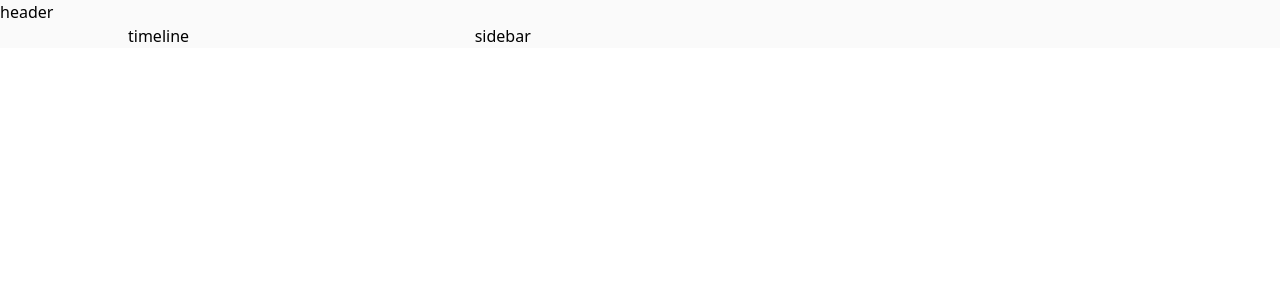
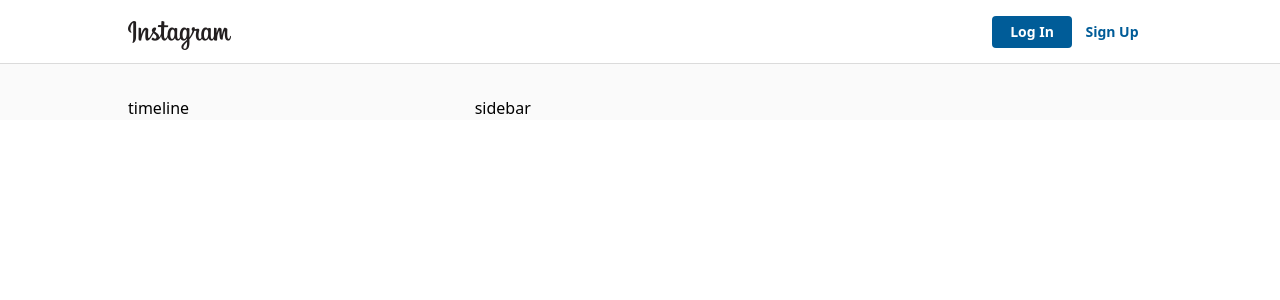
Before and after one commit to aaryandewan/insta-clone, a React (Create React App) app: page / in a window 1280 px wide. Shown: the top 300 px of the page. Built offline with nearby package versions, Linux system fonts and the light colour scheme; no server answers.

Commit message:
complicated stuff, man

```diff
--- a/src/App.js
+++ b/src/App.js
@@ -1,13 +1,19 @@
 import { lazy, Suspense } from "react";
 import { BrowserRouter as Router, Route, Switch } from "react-router-dom";
 import * as ROUTES from "./constants/routes";
+import useAuthListener from "./hooks/use-auth-listener";
+
+import UserContext from "./context/user";
+
 const Login = lazy(() => import("./pages/login"));
 const SignUp = lazy(() => import("./pages/sign-up"));
 const NotFound = lazy(() => import("./pages/not-found"));
 const Dashboard = lazy(() => import("./pages/dashboard"));
 
 function App() {
+  const { user } = useAuthListener();
   return (
+    <UserContext.Provider value={{ user }}>
       <Router>
         <Suspense fallback={<p>Loading...</p>}>
           <Switch>
@@ -18,6 +24,7 @@
           </Switch>
         </Suspense>
       </Router>
+    </UserContext.Provider>
   );
 }
 
--- a/src/components/header.js
+++ b/src/components/header.js
@@ -1,7 +1,119 @@
-import React from "react";
+import { useContext } from "react";
+import { Link, useHistory } from "react-router-dom";
+import FirebaseContext from "../context/firebase";
+import UserContext from "../context/user";
+import * as ROUTES from "../constants/routes";
+import { DEFAULT_IMAGE_PATH } from "../constants/paths";
+import useUser from "../hooks/use-user";
 
-function header() {
-  return <div>header</div>;
+export default function Header() {
+  const { user: loggedInUser } = useContext(UserContext);
+  const { user } = useUser(loggedInUser?.uid);
+  const { firebase } = useContext(FirebaseContext);
+  const history = useHistory();
+
+  return (
+    <header className="h-16 bg-white border-b border-gray-primary mb-8">
+      <div className="container mx-auto max-w-screen-lg h-full">
+        <div className="flex justify-between h-full">
+          <div className="text-gray-700 text-center flex items-center align-items cursor-pointer">
+            <h1 className="flex justify-center w-full">
+              <Link to={ROUTES.DASHBOARD} aria-label="Instagram logo">
+                <img
+                  src="/images/logo.png"
+                  alt="Instagram"
+                  className="mt-2 w-6/12"
+                />
+              </Link>
+            </h1>
+          </div>
+          <div className="text-gray-700 text-center flex items-center align-items">
+            {loggedInUser ? (
+              <>
+                <Link to={ROUTES.DASHBOARD} aria-label="Dashboard">
+                  <svg
+                    className="w-8 mr-6 text-black-light cursor-pointer"
+                    xmlns="http://www.w3.org/2000/svg"
+                    fill="none"
+                    viewBox="0 0 24 24"
+                    stroke="currentColor"
+                  >
+                    <path
+                      strokeLinecap="round"
+                      strokeLinejoin="round"
+                      strokeWidth={2}
+                      d="M3 12l2-2m0 0l7-7 7 7M5 10v10a1 1 0 001 1h3m10-11l2 2m-2-2v10a1 1 0 01-1 1h-3m-6 0a1 1 0 001-1v-4a1 1 0 011-1h2a1 1 0 011 1v4a1 1 0 001 1m-6 0h6"
+                    />
+                  </svg>
+                </Link>
+
+                <button
+                  type="button"
+                  title="Sign Out"
+                  onClick={() => {
+                    firebase.auth().signOut();
+                    history.push(ROUTES.LOGIN);
+                  }}
+                  onKeyDown={(event) => {
+                    if (event.key === "Enter") {
+                      firebase.auth().signOut();
+                      history.push(ROUTES.LOGIN);
+                    }
+                  }}
+                >
+                  <svg
+                    className="w-8 mr-6 text-black-light cursor-pointer"
+                    xmlns="http://www.w3.org/2000/svg"
+                    fill="none"
+                    viewBox="0 0 24 24"
+                    stroke="currentColor"
+                  >
+                    <path
+                      strokeLinecap="round"
+                      strokeLinejoin="round"
+                      strokeWidth={2}
+                      d="M17 16l4-4m0 0l-4-4m4 4H7m6 4v1a3 3 0 01-3 3H6a3 3 0 01-3-3V7a3 3 0 013-3h4a3 3 0 013 3v1"
+                    />
+                  </svg>
+                </button>
+                {user && (
+                  <div className="flex items-center cursor-pointer">
+                    <Link to={`/p/${user?.username}`}>
+                      <img
+                        className="rounded-full h-8 w-8 flex"
+                        src={`/images/avatars/${user?.username}.jpg`}
+                        alt={`${user?.username} profile`}
+                        onError={(e) => {
+                          e.target.src = DEFAULT_IMAGE_PATH;
+                        }}
+                      />
+                    </Link>
+                  </div>
+                )}
+              </>
+            ) : (
+              <>
+                <Link to={ROUTES.LOGIN}>
+                  <button
+                    type="button"
+                    className="bg-blue-medium font-bold text-sm rounded text-white w-20 h-8"
+                  >
+                    Log In
+                  </button>
+                </Link>
+                <Link to={ROUTES.SIGN_UP}>
+                  <button
+                    type="button"
+                    className="font-bold text-sm rounded text-blue-medium w-20 h-8"
+                  >
+                    Sign Up
+                  </button>
+                </Link>
+              </>
+            )}
+          </div>
+        </div>
+      </div>
+    </header>
+  );
 }
-
-export default header;
--- /dev/null
+++ b/src/constants/paths.js
@@ -0,0 +1 @@
+export const DEFAULT_IMAGE_PATH = "/images/avatars/default.png";
--- /dev/null
+++ b/src/context/user.js
@@ -0,0 +1,4 @@
+import { createContext } from "react";
+
+const UserContext = createContext(null);
+export default UserContext;
--- a/src/hooks/use-auth-listener.js
+++ b/src/hooks/use-auth-listener.js
@@ -0,0 +1,27 @@
+import { useState, useEffect, useContext } from "react";
+import FirebaseContext from "../context/firebase";
+
+export default function useAuthListener() {
+  const [user, setUser] = useState(
+    JSON.parse(localStorage.getItem("authUser"))
+  );
+  const { firebase } = useContext(FirebaseContext);
+
+  useEffect(() => {
+    const listener = firebase.auth().onAuthStateChanged((authUser) => {
+      if (authUser) {
+        // we have a user...therefore we can store the user in localstorage
+        localStorage.setItem("authUser", JSON.stringify(authUser));
+        setUser(authUser);
+      } else {
+        // we don't have an authUser, therefore clear the localstorage
+        localStorage.removeItem("authUser");
+        setUser(null);
+      }
+    });
+
+    return () => listener();
+  }, [firebase]);
+
+  return { user };
+}
--- /dev/null
+++ b/src/hooks/use-user.js
@@ -0,0 +1,19 @@
+import { useState, useEffect } from "react";
+import { getUserByUserId } from "../services/firebase";
+
+export default function useUser(userId) {
+  const [activeUser, setActiveUser] = useState();
+
+  useEffect(() => {
+    async function getUserObjByUserId(userId) {
+      const [user] = await userId;
+      setActiveUser(user || {});
+    }
+
+    if (userId) {
+      getUserObjByUserId(userId);
+    }
+  }, [userId]);
+
+  return { user: activeUser, setActiveUser };
+}
--- a/src/services/firebase.js
+++ b/src/services/firebase.js
@@ -9,3 +9,17 @@
 
   return result.docs.length > 0;
 }
+
+export async function getUserByUserId(userId) {
+  const result = await firebase
+    .firestore()
+    .collection("users")
+    .where("userId", "==", userId)
+    .get();
+  const user = result.docs.map((item) => ({
+    ...item.data(),
+    docId: item.id,
+  }));
+
+  return user;
+}
```
Also changed, not shown: src/components/sidebar/index.js (added), src/components/sidebar/suggested-profile.js (added), src/components/sidebar/suggestions.js (added), src/components/sidebar/user.js (added). Lines whose indentation alone changed are shown as unchanged.
